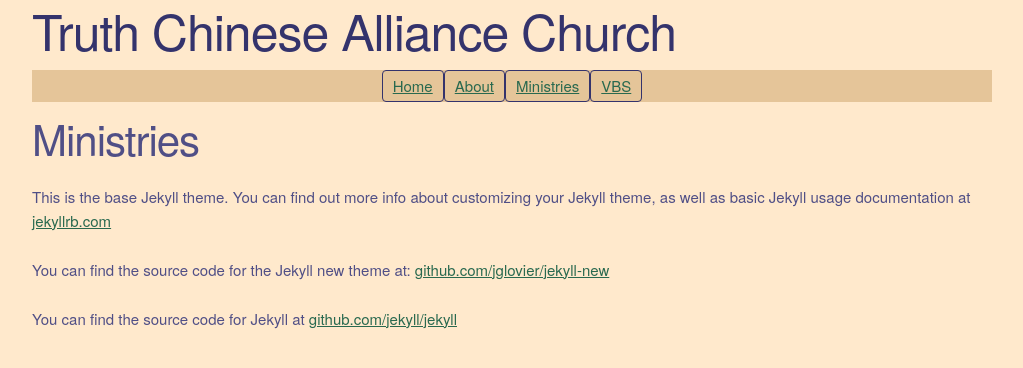
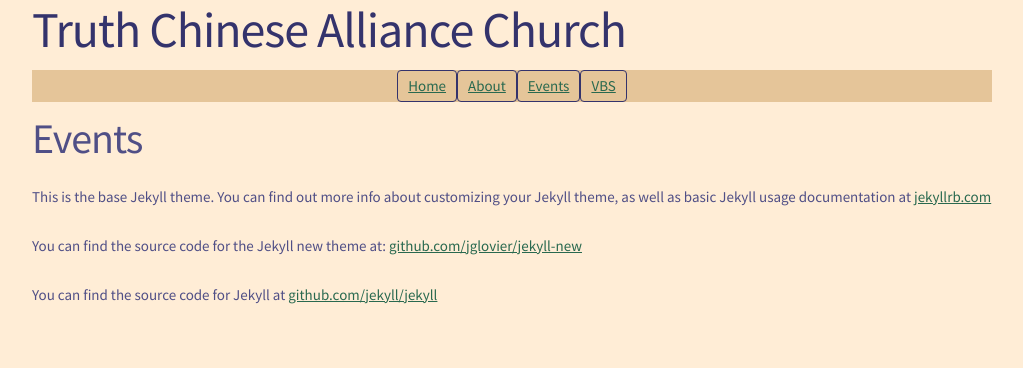
Before and after one commit to tcac/tcac.github.io, a Jekyll site: the page built from events.md, in a window 1280 px wide. Shown: the top 368 px of the page, without its empty margins (128-1151 px from the left). Built offline with Jekyll 4.4.1, drawn with Linux system fonts in a browser that asks for light colours.

Commit message:
Change font, title + minor changes.

```diff
--- a/_config.yml
+++ b/_config.yml
@@ -1,5 +1,5 @@
 # Site settings
-title: Your awesome title
+title: TCAC
 email: your-email@domain.com
 description: > # this means to ignore newlines until "baseurl:"
   Write an awesome description for your new site here. You can edit this
--- a/_includes/head.html
+++ b/_includes/head.html
@@ -1,11 +1,12 @@
 <head>
-    <meta charset="utf-8">
-    <meta name="viewport" content="width=device-width, initial-scale=1" />
-    <meta http-equiv="X-UA-Compatible" content="IE=edge">
+<meta charset="utf-8">
+<meta name="viewport" content="width=device-width, initial-scale=1" />
+<meta http-equiv="X-UA-Compatible" content="IE=edge">
 
-    <title>{% if page.title %}{{ page.title }}{% else %}{{ site.title }}{% endif %}</title>
-    <meta name="description" content="{{ site.description }}">
+<title>{% if page.title %}{{ page.title | append: ' - ' }}{% endif %}{{ site.title }}</title>
+<meta name="description" content="{{ site.description }}">
 
-    <link rel="stylesheet" href="{{ "/css/main.css" | prepend: site.baseurl }}">
-    <link rel="canonical" href="{{ page.url | replace:'index.html','' | prepend: site.baseurl | prepend: site.url }}">
+<link rel="stylesheet" href="http://fonts.googleapis.com/css?family=Source+Sans+Pro" type="text/css">
+<link rel="stylesheet" href="{{ "/css/main.css" | prepend: site.baseurl }}" type="text/css">
+<link rel="canonical" href="{{ page.url | replace:'index.html','' | prepend: site.baseurl | prepend: site.url }}">
 </head>
--- a/css/main.scss
+++ b/css/main.scss
@@ -13,11 +13,11 @@ $border-color: #bbb !default;
 $link-color: #29694f !default;
 $font-color: #504f86 !default;
 $title-color: #34336c !default;
-$background-color: #ffe9cc !default;
+$background-color: #ffedd6 !default;
 $dark-background-color: #e5c599 !default;
 
 // Typography
-$font-family: "Raleway", "HelveticaNeue", "Helvetica Neue", Helvetica, Arial, sans-serif !default;
+$font-family: "Source Sans Pro", Arial, sans-serif !default;
 
 // Import partials from `sass_dir` (defaults to `_sass`)
 @import
--- a/ministries.md
+++ b/events.md
@@ -1,7 +1,7 @@
 ---
 layout: page
-title: Ministries
-permalink: /ministries/
+title: Events
+permalink: /events/
 ---
 
 This is the base Jekyll theme. You can find out more info about customizing your Jekyll theme, as well as basic Jekyll usage documentation at [jekyllrb.com](http://jekyllrb.com/)
```
